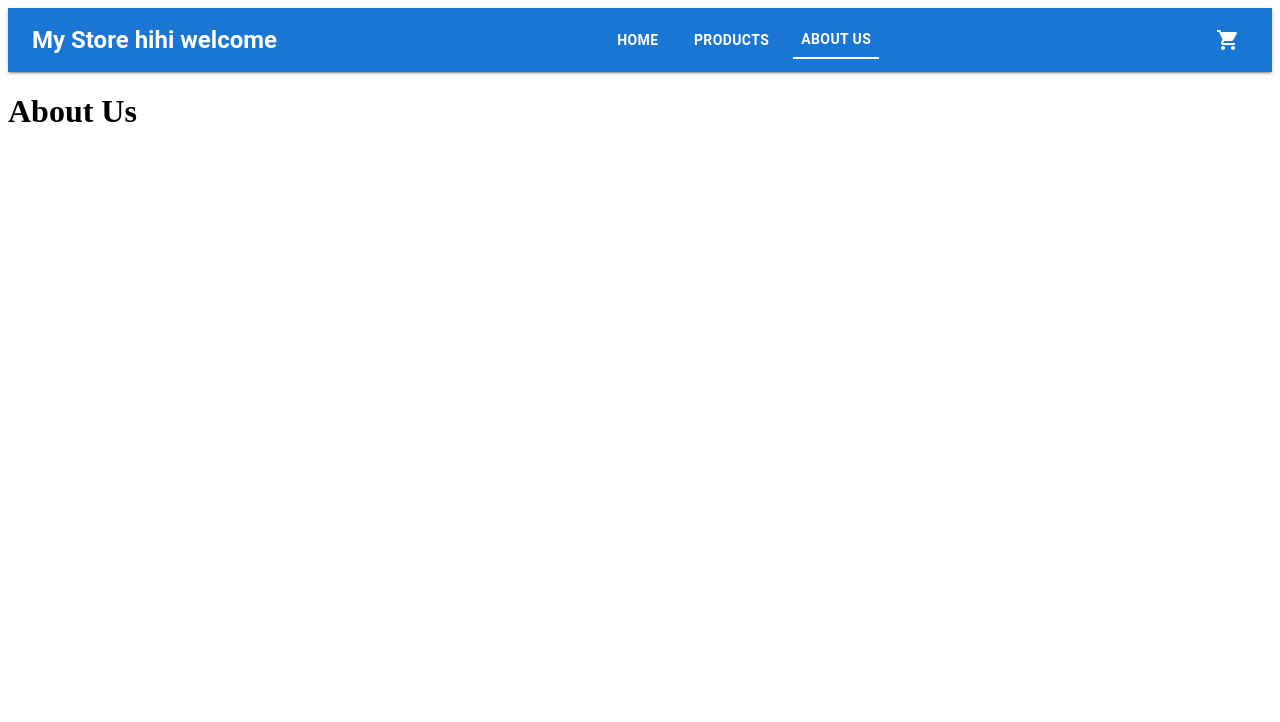
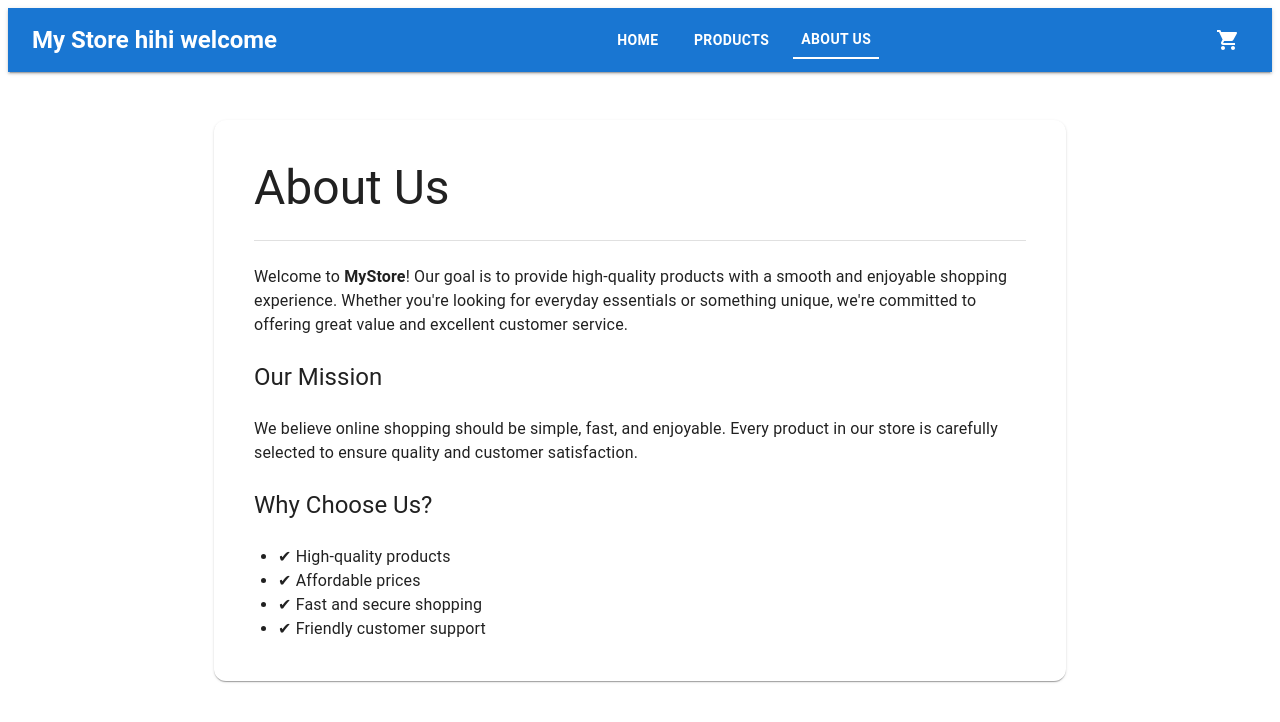
Before and after one commit to Prox1ty/Shopify-App, a React (Vite) app in the folder frontend/: page /About in a window 1280 px wide. Shown: the top 722 px of the page. Built offline with nearby package versions, Linux system fonts and the light colour scheme.

Commit message:
Added more details to in About page

```diff
--- a/frontend/src/pages/About.jsx
+++ b/frontend/src/pages/About.jsx
@@ -1,7 +1,59 @@
+import {
+    Container,
+    Typography,
+    Paper,
+    Stack,
+    Divider
+} from "@mui/material";
+
 export default function About() {
-    return (
-        <>
-            <h1 className="font-bold">About Us</h1>
-        </>
-    )
+    return(
+        <Container maxWidth="md" sx={{mt: 6}}>
+            <Paper
+            elvation={3}
+            sx={{
+                p:5,
+                borderRadius: 3
+            }}
+            >
+                <Stack spacing={3}>
+                    <Typography variant="h3" fontWeight="bold">
+                        About Us
+                    </Typography>
+
+                    <Divider />
+
+                    <Typography variant="body1" color="text.secondary">
+                        Welcome to <strong>MyStore</strong>! Our goal is to provide
+                        high-quality products with a smooth and enjoyable shopping
+                        experience. Whether you're looking for everyday essentials or
+                        something unique, we're committed to offering great value and
+                        excellent customer service.
+                    </Typography>
+
+                    <Typography variant="h5" fontWeight="bold">
+                        Our Mission
+                    </Typography>
+
+                    <Typography variant="body1" color="text.secondary">
+                        We believe online shopping should be simple, fast, and enjoyable.
+                        Every product in our store is carefully selected to ensure quality
+                        and customer satisfaction.
+                    </Typography>
+
+                    <Typography variant="h5" fontWeight="bold">
+                        Why Choose Us?
+                    </Typography>
+
+                    <Typography component="ul" sx={{pl: 3}}>
+                        <li>✔ High-quality products</li>
+                        <li>✔ Affordable prices</li>
+                        <li>✔ Fast and secure shopping</li>
+                        <li>✔ Friendly customer support</li>
+                    </Typography>
+                </Stack>
+            </Paper>
+        </Container>
+    );
+
 }
```
